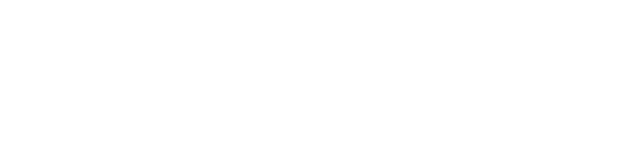
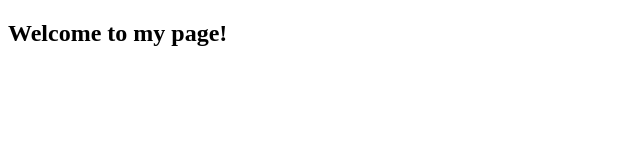
Before and after one commit to daxwax18/personal-portfolio, a plain HTML site: page index.html in a window 1280 px wide. Shown: the whole page, without its empty margins (0-640 px from the left). Drawn offline with Linux system fonts and the light colour scheme.

Commit message:
Added welcome section

```diff
--- a/index.html
+++ b/index.html
@@ -8,5 +8,8 @@
 </head>
 <body>
 
+    <section id="welcome-section">
+        <h1>Welcome to my page!</h1>
+    </section>
 </body>
 </html>
```
